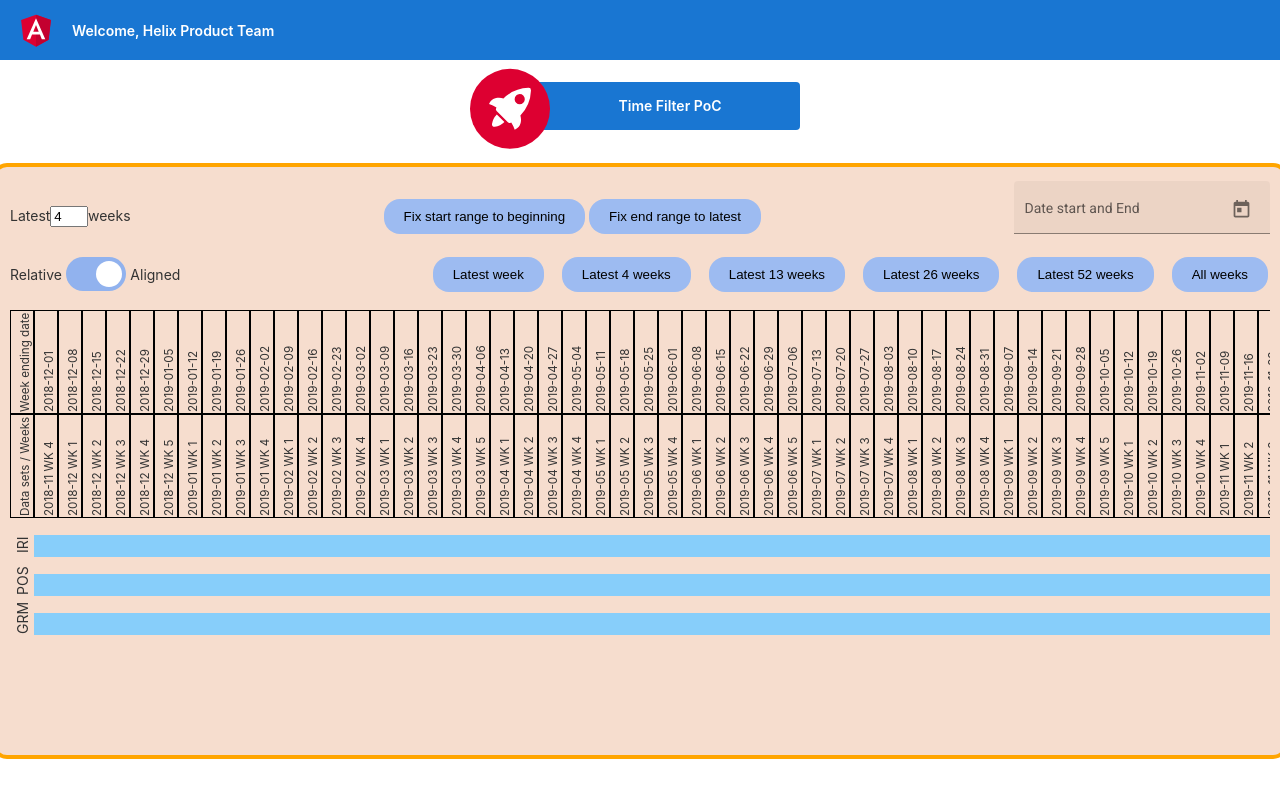
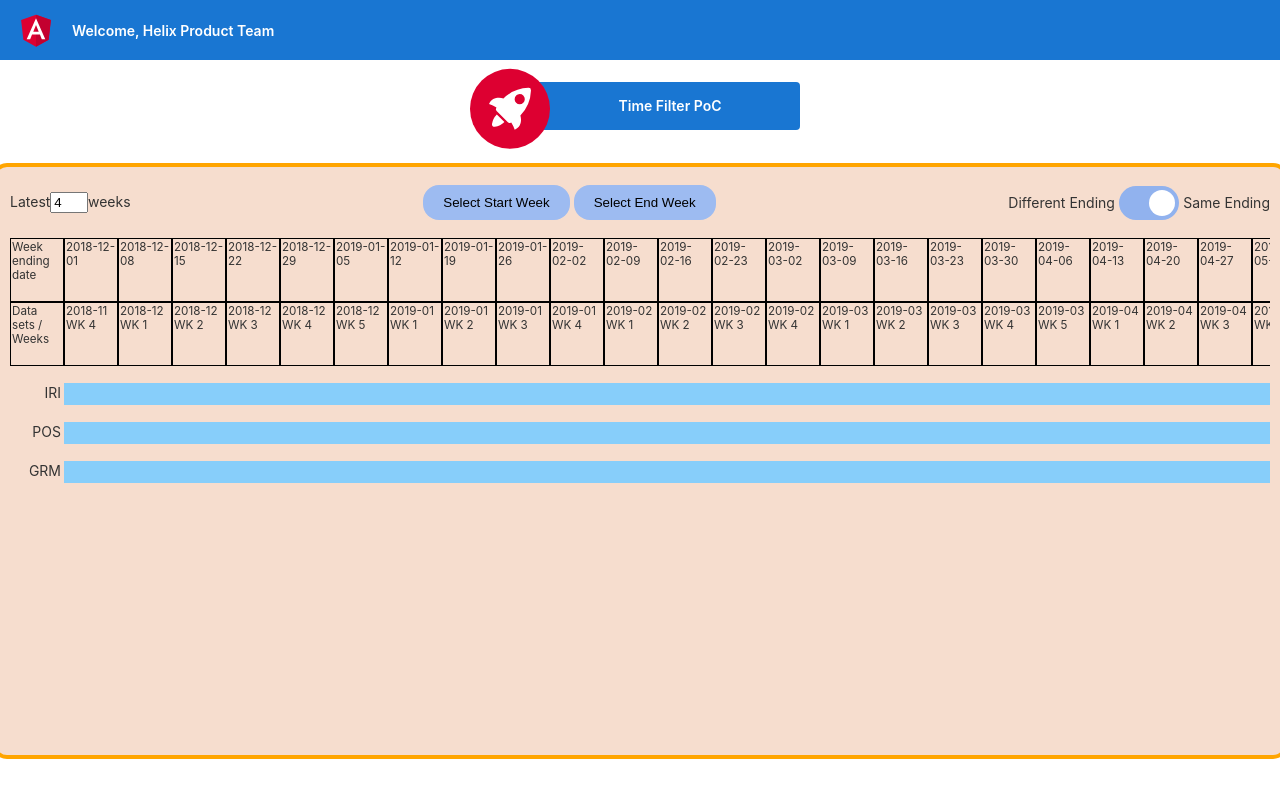
Before and after one commit to Thiruvignesh/angular-time-series-selector, an Angular app: page / in a window 1280 px wide. Shown: the top 798 px of the page. Built offline with nearby package versions, Linux system fonts and the light colour scheme.

Commit message:
changes from Carole

```diff
--- a/src/app/time-period/data-availability-viewer/data-availability-viewer.component.css
+++ b/src/app/time-period/data-availability-viewer/data-availability-viewer.component.css
@@ -153,21 +153,21 @@ tbody {
 .chumma tr td {
   display: block;
   /*height: 50px;*/
-  width: 20px;
+  width: 50px;
 }
 
-.vertical-text {
-  writing-mode: vertical-lr;
-  transform: rotate(180deg);
-}
+/*.vertical-text {*/
+/*  writing-mode: vertical-lr;*/
+/*  transform: rotate(180deg);*/
+/*}*/
 
 .th {
   border: .005em solid black;
-  height: 100px;
+  height: 60px;
   font-size: smaller;
   /*text-orientation: upright;*/
-  writing-mode: vertical-lr;
-  transform: rotate(180deg);
+  /*writing-mode: vertical-lr;*/
+  /*transform: rotate(180deg);*/
 }
 
 .tr {
--- a/src/app/time-period/data-availability-viewer/data-availability-viewer.component.html
+++ b/src/app/time-period/data-availability-viewer/data-availability-viewer.component.html
@@ -6,39 +6,46 @@
       <span>weeks</span>
     </div>
     <div>
-      <button class="action-button">Fix start range to beginning</button>
-      <button class="action-button">Fix end range to latest</button>
+      <button class="action-button">Select Start Week</button>
+      <button class="action-button">Select End Week</button>
     </div>
-    <div>
+    <div style="display: flex;align-items: center; gap: .3em">
+      <span>Different Ending</span>
+      <label class="switch">
+        <input checked type="checkbox">
+        <span class="slider round"></span>
+      </label>
+      <span>Same Ending</span>
       <!--      <span>Select date instead of weeks</span>-->
-      <mat-form-field appearance="fill">
-        <mat-label>Date start and End</mat-label>
-        <mat-date-range-input [rangePicker]="picker">
-          <input matStartDate placeholder="Start date">
-          <input matEndDate placeholder="End date">
-        </mat-date-range-input>
-        <mat-datepicker-toggle [for]="picker" matSuffix></mat-datepicker-toggle>
-        <mat-date-range-picker #picker></mat-date-range-picker>
-      </mat-form-field>
+      <!--      <mat-form-field appearance="fill">-->
+      <!--        <mat-label>Date start and End</mat-label>-->
+      <!--        <mat-date-range-input [rangePicker]="picker">-->
+      <!--          <input matStartDate placeholder="Start date">-->
+      <!--          <input matEndDate placeholder="End date">-->
+      <!--        </mat-date-range-input>-->
+      <!--        <mat-datepicker-toggle [for]="picker" matSuffix></mat-datepicker-toggle>-->
+      <!--        <mat-date-range-picker #picker></mat-date-range-picker>-->
+      <!--      </mat-form-field>-->
     </div>
+
   </div>
   <div style="display: flex; justify-content: space-between">
-    <div style="display: flex;align-items: center; gap: .3em">
-      <span>Relative</span>
-      <label class="switch">
-        <input type="checkbox" checked>
-        <span class="slider round"></span>
-      </label>
-      <span>Aligned</span>
-    </div>
-    <div class="actions">
-      <button class="action-button">Latest week</button>
-      <button class="action-button">Latest 4 weeks</button>
-      <button class="action-button">Latest 13 weeks</button>
-      <button class="action-button">Latest 26 weeks</button>
-      <button class="action-button">Latest 52 weeks</button>
-      <button class="action-button">All weeks</button>
-    </div>
+    <!--    <div style="display: flex;align-items: center; gap: .3em">-->
+    <!--      <span>Different Ending</span>-->
+    <!--      <label class="switch">-->
+    <!--        <input type="checkbox" checked>-->
+    <!--        <span class="slider round"></span>-->
+    <!--      </label>-->
+    <!--      <span>Same Ending</span>-->
+    <!--    </div>-->
+    <!--    <div class="actions">-->
+    <!--      <button class="action-button">Latest week</button>-->
+    <!--      <button class="action-button">Latest 4 weeks</button>-->
+    <!--      <button class="action-button">Latest 13 weeks</button>-->
+    <!--      <button class="action-button">Latest 26 weeks</button>-->
+    <!--      <button class="action-button">Latest 52 weeks</button>-->
+    <!--      <button class="action-button">All weeks</button>-->
+    <!--    </div>-->
   </div>
   <div class="visual-container">
 
```
